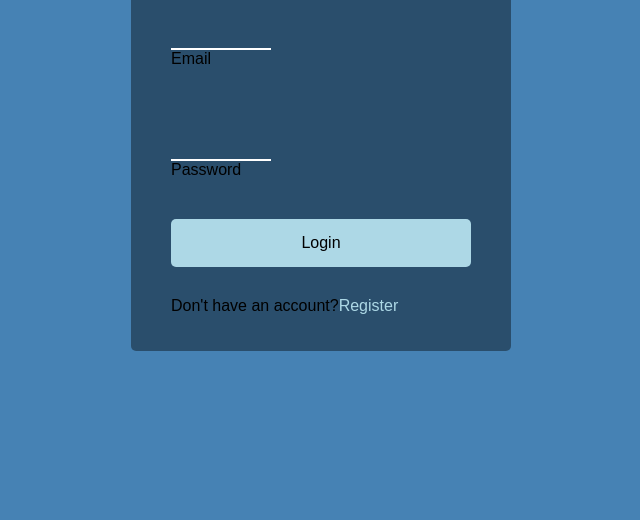
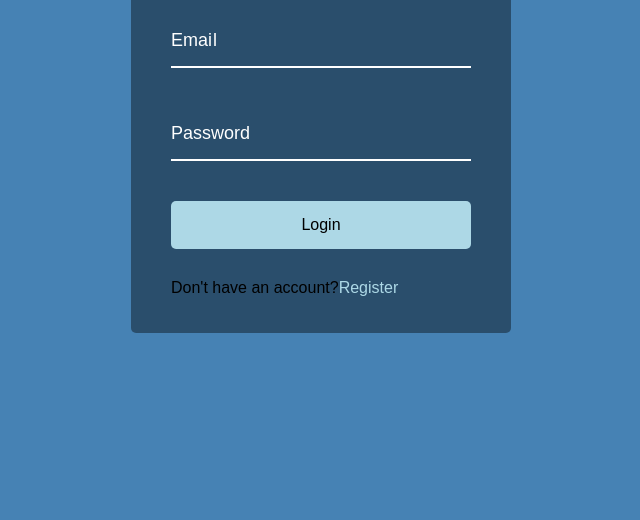
Before and after one commit to znxkznxk1030/50-html-projects, a plain HTML site: page day-8/index.html in a window 1280 px wide. Shown: the part 280-800 px from the top of the page, without its empty margins (319-959 px from the left). Drawn offline with Linux system fonts and the light colour scheme; a web font is replaced by a local one.

Commit message:
Day 8 | completed

```diff
--- a/day-8/app.js
+++ b/day-8/app.js
@@ -0,0 +1,8 @@
+const labels = document.querySelectorAll('.form-control label')
+
+labels.forEach(label => {
+    label.innerHTML = label.innerText
+        .split('')
+        .map((letter, idx) => `<span style="transition-delay:${idx * 50}ms">${letter}</span>`)
+        .join('')
+})
--- a/day-8/style.css
+++ b/day-8/style.css
@@ -74,7 +74,7 @@ body {
   border: 0;
   border-bottom: 2px solid #fff;
   display: block;
-  width: 100px;
+  width: 100%;
   padding: 15px 0;
   font-size: 18px;
   color: #fff;
@@ -83,4 +83,24 @@ body {
 .form-control input:focus,
 .form-control input:valid {
   outline: 0;
+  border-bottom-color: lightblue;
 }
+
+.form-control label {
+  position: absolute;
+  top: 15px;
+  left: 0;
+  color: #fff;
+}
+
+.form-control label span {
+  display: inline-block;
+  font-size: 18px;
+  min-width: 5px;
+}
+
+.form-control input:focus + label span,
+.form-control input:valid + label span {
+  color: lightblue;
+  transform: translateY(-30px);
+}
```
